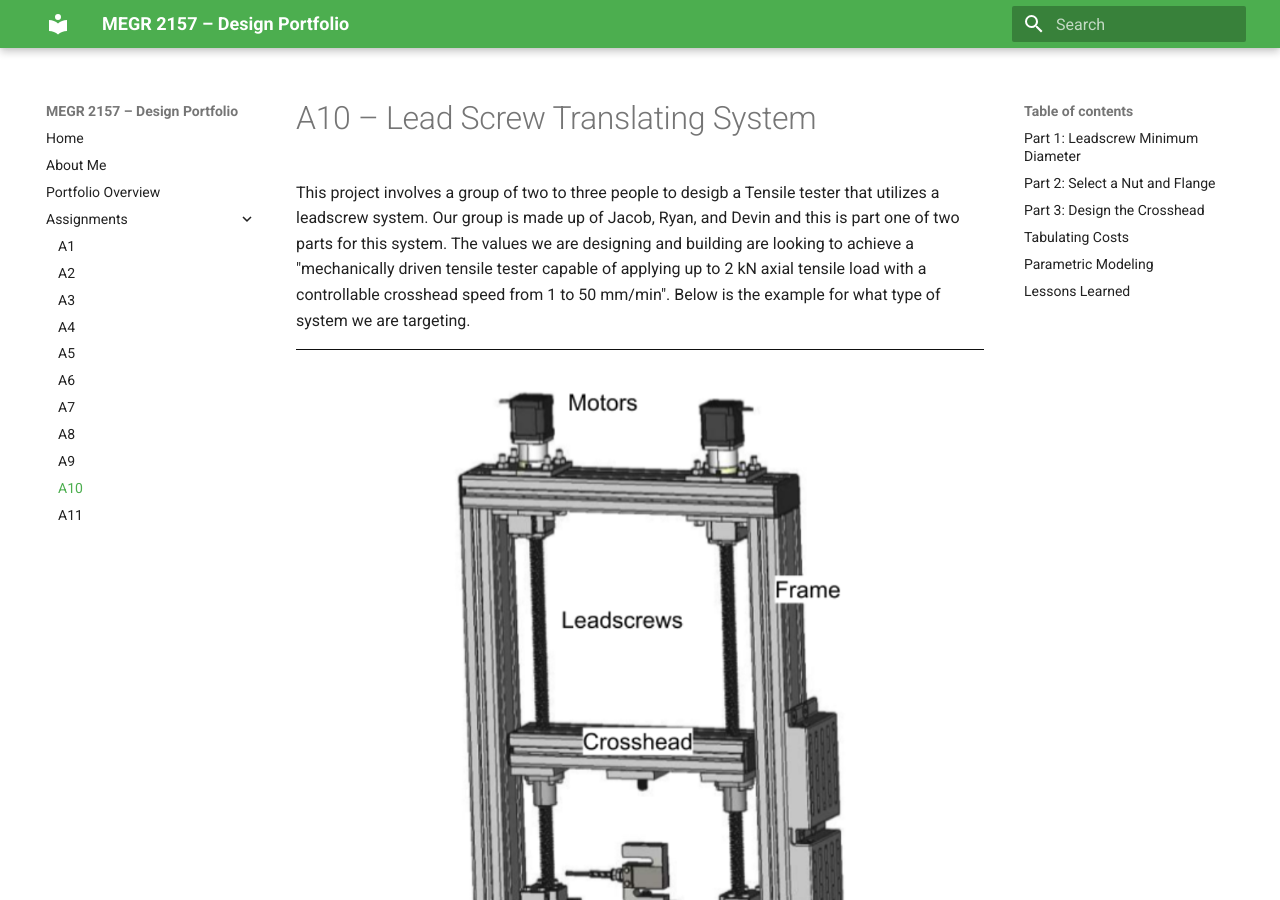
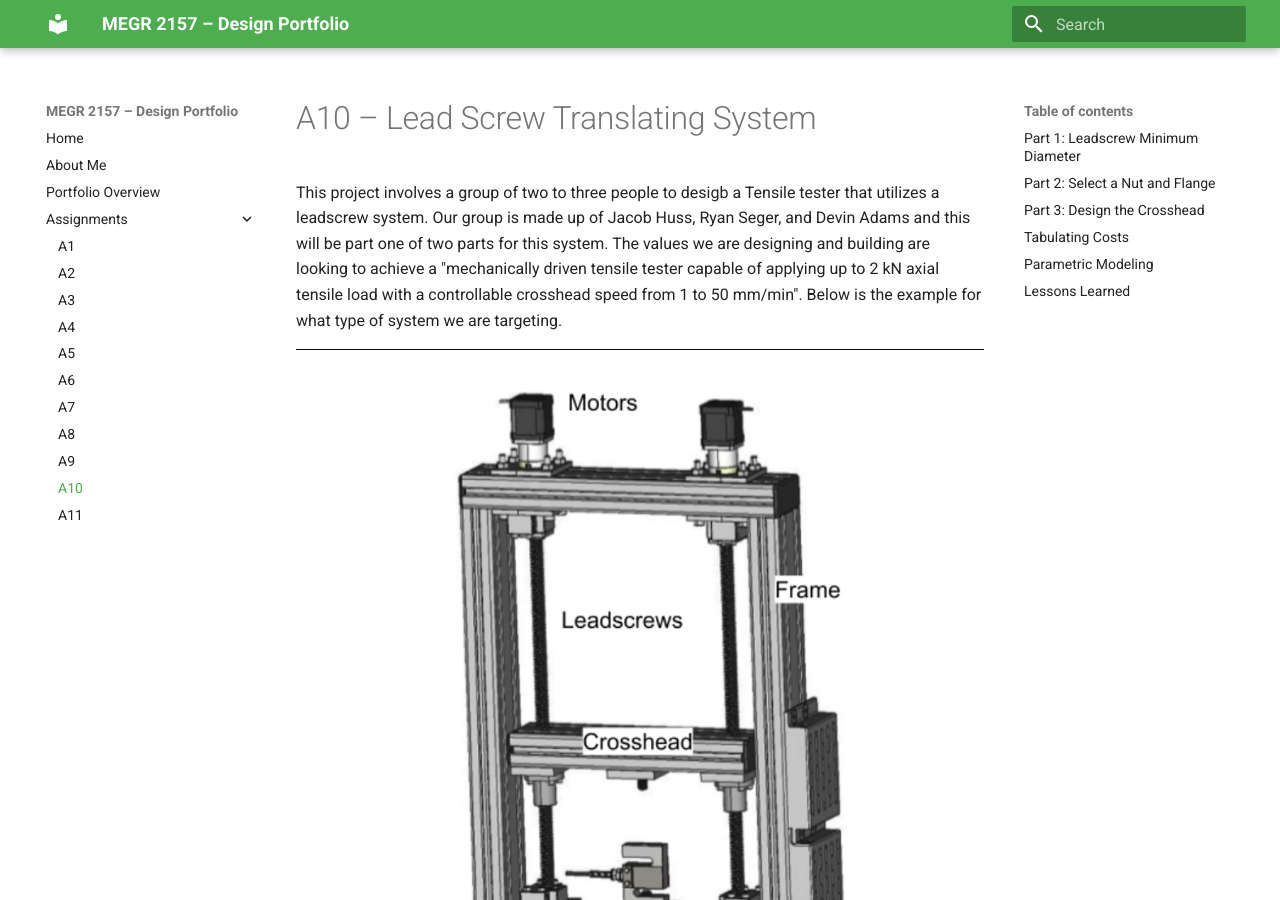
Before and after one commit to dadams78/design-projects-portfolio, an MkDocs documentation site: the page built from docs/assignments/A10/index.md, in a window 1280 px wide and 900 px high. Built offline with MkDocs 1.6.1 and Material for MkDocs 9.7.7, drawn with Linux system fonts in a browser that asks for light colours.

Commit message:
Update index.md

```diff
--- a/docs/assignments/A10/index.md
+++ b/docs/assignments/A10/index.md
@@ -1,6 +1,6 @@
 # A10 – Lead Screw Translating System
 
-This project involves a group of two to three people to desigb a Tensile tester that utilizes a leadscrew system. Our group is made up of Jacob, Ryan, and Devin and this is part one of two parts for this system. The values we are designing and building are looking to achieve a "mechanically driven tensile tester capable of applying up to 2 kN axial tensile load with a controllable crosshead speed from 1 to 50 mm/min". Below is the example for what type of system we are targeting.
+This project involves a group of two to three people to desigb a Tensile tester that utilizes a leadscrew system. Our group is made up of Jacob Huss, Ryan Seger, and Devin Adams and this will be part one of two parts for this system. The values we are designing and building are looking to achieve a "mechanically driven tensile tester capable of applying up to 2 kN axial tensile load with a controllable crosshead speed from 1 to 50 mm/min". Below is the example for what type of system we are targeting.
 
 ![figure1 from A10 assignment](fig1.png)
 
```
